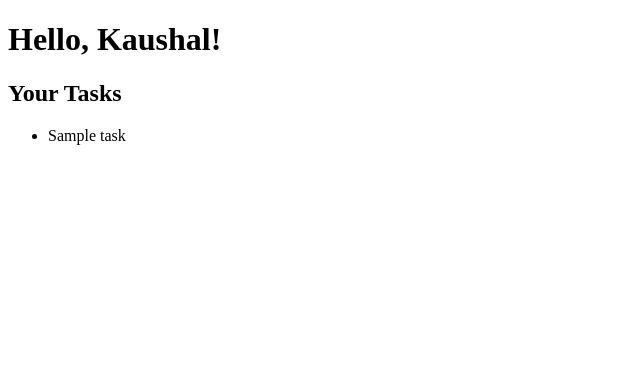
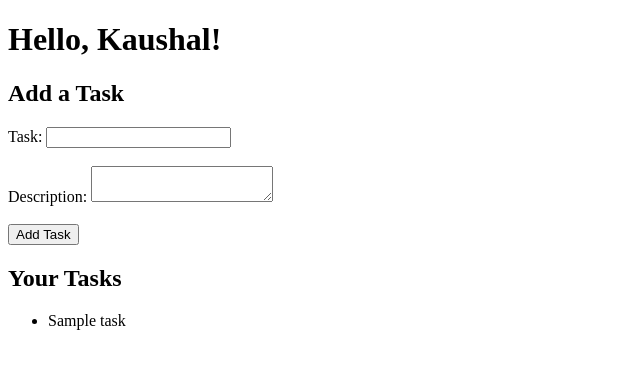
Before and after one commit to Nikk-hub-code/personal-task-manager, a Django app: page /tasks/ in a window 1280 px wide. Shown: the top 369 px of the page, without its empty margins (0-640 px from the left). Run offline with Django 5.2, Linux system fonts and the light colour scheme; tables that the repository leaves empty hold one stand-in row (values such as "Sample post").

Commit message:
Add task creation form

```diff
--- a/tasks/templates/tasks/home.html
+++ b/tasks/templates/tasks/home.html
@@ -7,6 +7,26 @@
 <body>
 
     <h1>Hello, {{ name }}!</h1>
+
+    <h2>Add a Task</h2>
+
+    <form method="POST">
+
+        {% csrf_token %}
+
+        <label for="title">Task:</label>
+        <input type="text" id="title" name="title" required>
+
+        <br><br>
+
+        <label for="description">Description:</label>
+        <textarea id="description" name="description"></textarea>
+
+        <br><br>
+
+        <button type="submit">Add Task</button>
+
+    </form>
 
     <h2>Your Tasks</h2>
 
--- a/tasks/views.py
+++ b/tasks/views.py
@@ -1,8 +1,20 @@
-from django.shortcuts import render
+from django.shortcuts import redirect, render
 from .models import Task
 
 
 def home(request):
+
+    if request.method == "POST":
+        title = request.POST.get("title")
+        description = request.POST.get("description")
+
+        Task.objects.create(
+            title=title,
+            description=description
+        )
+
+        return redirect("home")
+
     tasks = Task.objects.all()
 
     context = {
```
